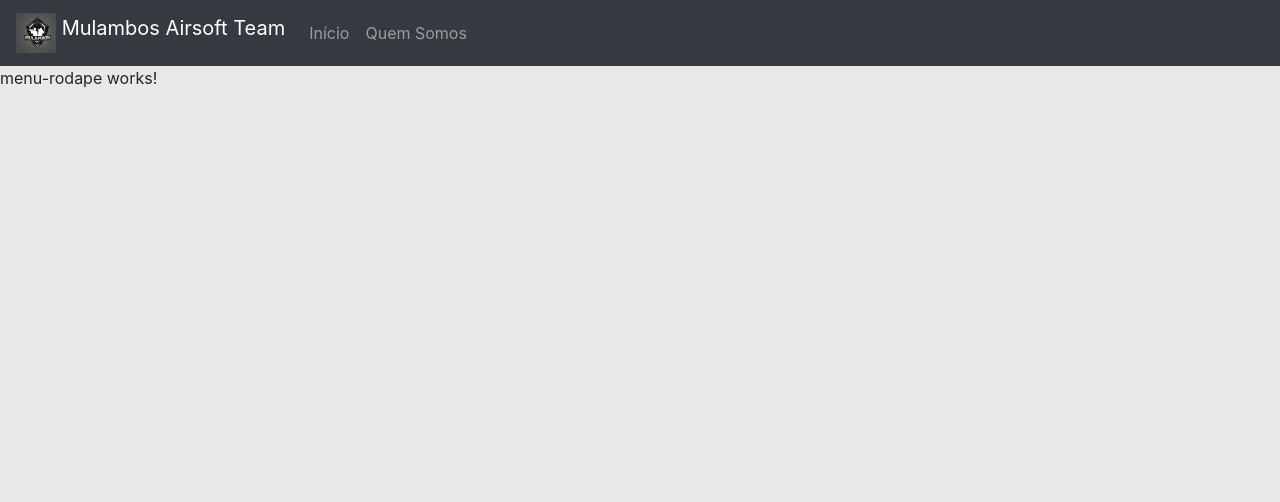
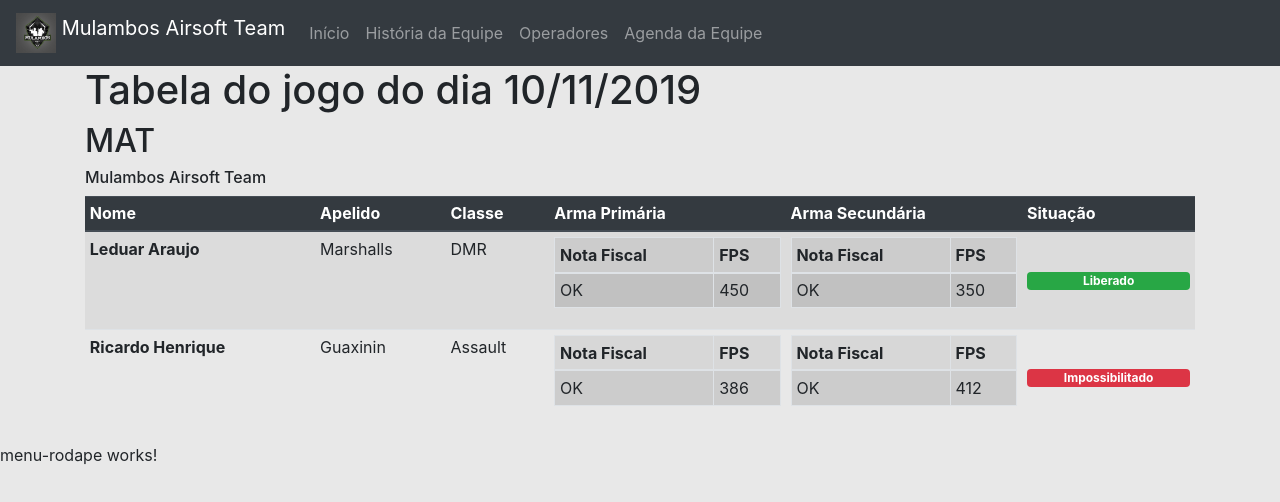
Before and after one commit to LeduarAraujo/app-mulambos, an Angular app: page /controleJogos in a window 1280 px wide. Before the commit this address led to /. Shown: the top 502 px of the page. Built offline with nearby package versions, Linux system fonts and the light colour scheme.

Commit message:
Implementacao da tela de agenda.

```diff
--- a/src/app/app-routing.module.ts
+++ b/src/app/app-routing.module.ts
@@ -1,8 +1,13 @@
 import { NgModule } from '@angular/core';
 import { Routes, RouterModule } from '@angular/router';
+import { ControleJogosComponent } from './components/controle-jogos/controle-jogos.component';
+import { PaginaInicialComponent } from './components/pagina-inicial/pagina-inicial.component';
 
 
-const routes: Routes = [];
+const routes: Routes = [
+  { path: '' , component: PaginaInicialComponent },
+  { path: 'controleJogos' , component: ControleJogosComponent }
+];
 
 @NgModule({
   imports: [RouterModule.forRoot(routes)],
--- a/src/app/app.module.ts
+++ b/src/app/app.module.ts
@@ -5,12 +5,16 @@ import { AppRoutingModule } from './app-routing.module';
 import { AppComponent } from './app.component';
 import { MenuBarComponent } from './components/menu-bar/menu-bar.component';
 import { MenuRodapeComponent } from './components/menu-rodape/menu-rodape.component';
+import { ControleJogosComponent } from './components/controle-jogos/controle-jogos.component';
+import { PaginaInicialComponent } from './components/pagina-inicial/pagina-inicial.component';
 
 @NgModule({
   declarations: [
     AppComponent,
     MenuBarComponent,
-    MenuRodapeComponent
+    MenuRodapeComponent,
+    ControleJogosComponent,
+    PaginaInicialComponent
   ],
   imports: [
     BrowserModule,
--- /dev/null
+++ b/src/app/components/controle-jogos/controle-jogos.component.html
@@ -0,0 +1,104 @@
+
+<div class="container">
+
+    <h1>Tabela do jogo do dia 10/11/2019</h1>
+
+    <h2>MAT</h2>
+                    <h6>Mulambos Airsoft Team</h6>
+
+    <table class="table table-sm table-striped">
+        <thead class="thead-dark">
+
+            <tr>
+                <th scope="col">Nome</th>
+                <th scope="col">Apelido</th>
+                <th scope="col">Classe</th>
+                <th scope="col">Arma Primária</th>
+                <th scope="col">Arma Secundária</th>
+                <th scope="col">Situação</th>
+            </tr>
+        </thead>
+        <tbody>
+            <tr>
+                <th scope="row">Leduar Araujo</th>
+                <td>Marshalls</td>
+                <td>DMR</td>
+                <td>
+                    <table class="table table-bordered">
+                        <thead>
+                            <th class="table-active" scope="col">Nota Fiscal</th>
+                            <th class="table-active" scope="col">FPS</th>
+                        </thead>
+                        <tbody>
+                            <tr class="table-active">
+                                <td>OK</td>
+                                <td>450</td>
+                            </tr>
+                        </tbody>
+                    </table>
+                </td>
+                <td>
+                    <table class="table table-bordered">
+                        <thead>
+                            <th class="table-active" scope="col">Nota Fiscal</th>
+                            <th class="table-active" scope="col">FPS</th>
+                        </thead>
+                        <tbody>
+                            <tr class="table-active">
+                                <td>OK</td>
+                                <td>350</td>
+                            </tr>
+                        </tbody>
+                    </table>
+                </td>
+                <td class="align-middle">
+                    <a href="" class="badge badge-success d-flex justify-content-center">Liberado</a>
+                    <!-- <a href="#" class="badge badge-danger">Impossibilitado</a> -->
+                </td>
+            </tr>
+
+            <!-- AKI FIM  -->
+
+            <tr>
+                <th scope="row">Ricardo Henrique</th>
+                <td>Guaxinin</td>
+                <td>Assault</td>
+                <td>
+                    <table class="table table-bordered">
+                        <thead>
+                            <th class="table-active" scope="col">Nota Fiscal</th>
+                            <th class="table-active" scope="col">FPS</th>
+                        </thead>
+                        <tbody>
+                            <tr class="table-active">
+                                <td>OK</td>
+                                <td>386</td>
+                            </tr>
+                        </tbody>
+                    </table>
+                </td>
+                <td>
+                    <table class="table table-bordered">
+                        <thead>
+                            <th class="table-active" scope="col">Nota Fiscal</th>
+                            <th class="table-active" scope="col">FPS</th>
+                        </thead>
+                        <tbody>
+                            <tr class="table-active">
+                                <td>OK</td>
+                                <td>412</td>
+                            </tr>
+                        </tbody>
+                    </table>
+                </td>
+                <td class="align-middle">
+                    <!-- <a href="#" class="badge badge-success d-flex justify-content-center">Liberado</a> -->
+                    <a href="#" class="badge badge-danger d-flex justify-content-center">Impossibilitado</a>
+                </td>
+            </tr>
+
+
+
+        </tbody>
+    </table>
+</div>
--- /dev/null
+++ b/src/app/components/controle-jogos/controle-jogos.component.ts
@@ -0,0 +1,15 @@
+import { Component, OnInit } from '@angular/core';
+
+@Component({
+  selector: 'app-controle-jogos',
+  templateUrl: './controle-jogos.component.html',
+  styleUrls: ['./controle-jogos.component.css']
+})
+export class ControleJogosComponent implements OnInit {
+
+  constructor() { }
+
+  ngOnInit() {
+  }
+
+}
--- a/src/app/components/menu-bar/menu-bar.component.html
+++ b/src/app/components/menu-bar/menu-bar.component.html
@@ -1,5 +1,5 @@
 <nav class="navbar navbar-expand-lg navbar-dark bg-dark">
-  <a class=" navbar-brand" [routerLink]="'/menu'">
+  <a class=" navbar-brand" routerLink="">
     <img class="logo-menu" src="assets/img/logo.jpeg" width="40" height="40" class="d-inline-block align-top" alt="">
     Mulambos Airsoft Team
   </a>
@@ -10,10 +10,16 @@
   <div class="collapse navbar-collapse" id="navbarSupportedContent">
     <ul class="navbar-nav mr-auto">
       <li class="nav-item">
-        <a class="nav-link" [routerLink]="'/menu'">Início <span class="sr-only">(current)</span></a>
+        <a class="nav-link" routerLink="">Início <span class="sr-only">(current)</span></a>
       </li>
       <li class="nav-item">
-        <a class="nav-link" [routerLink]="'/menu'">Quem Somos</a>
+        <a class="nav-link" routerLink="">História da Equipe</a>
+      </li>
+      <li class="nav-item">
+        <a class="nav-link" routerLink="">Operadores</a>
+      </li>
+      <li class="nav-item">
+        <a class="nav-link" routerLink="controleJogos">Agenda da Equipe</a>
       </li>
     </ul>
   </div>
--- /dev/null
+++ b/src/app/components/pagina-inicial/pagina-inicial.component.html
@@ -0,0 +1 @@
+<p>pagina-inicial works!</p>
--- /dev/null
+++ b/src/app/components/pagina-inicial/pagina-inicial.component.ts
@@ -0,0 +1,15 @@
+import { Component, OnInit } from '@angular/core';
+
+@Component({
+  selector: 'app-pagina-inicial',
+  templateUrl: './pagina-inicial.component.html',
+  styleUrls: ['./pagina-inicial.component.css']
+})
+export class PaginaInicialComponent implements OnInit {
+
+  constructor() { }
+
+  ngOnInit() {
+  }
+
+}
```
Also changed, not shown: src/app/components/controle-jogos/controle-jogos.component.css (added), src/app/components/pagina-inicial/pagina-inicial.component.css (added), 2 other files (tests, documents, lock files or other folders).
